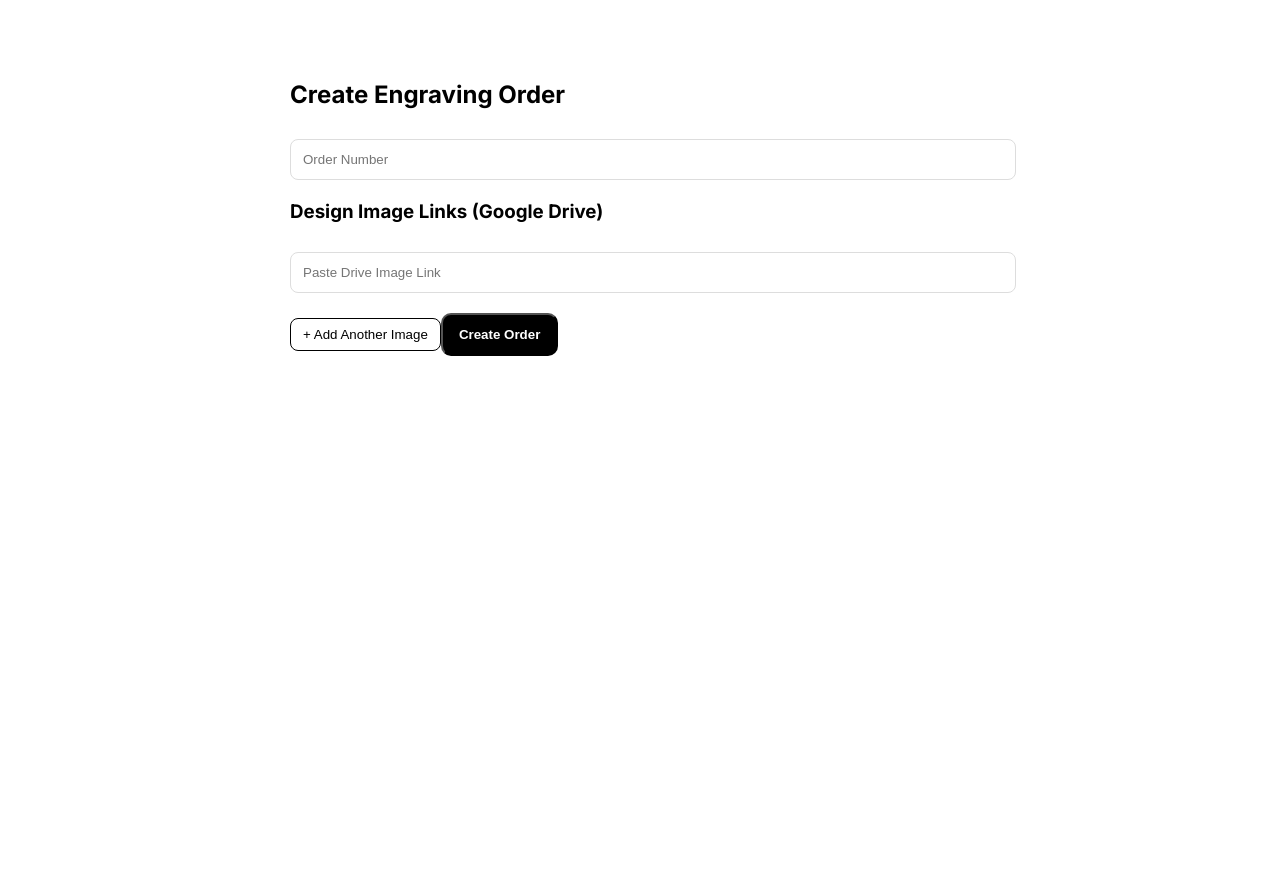
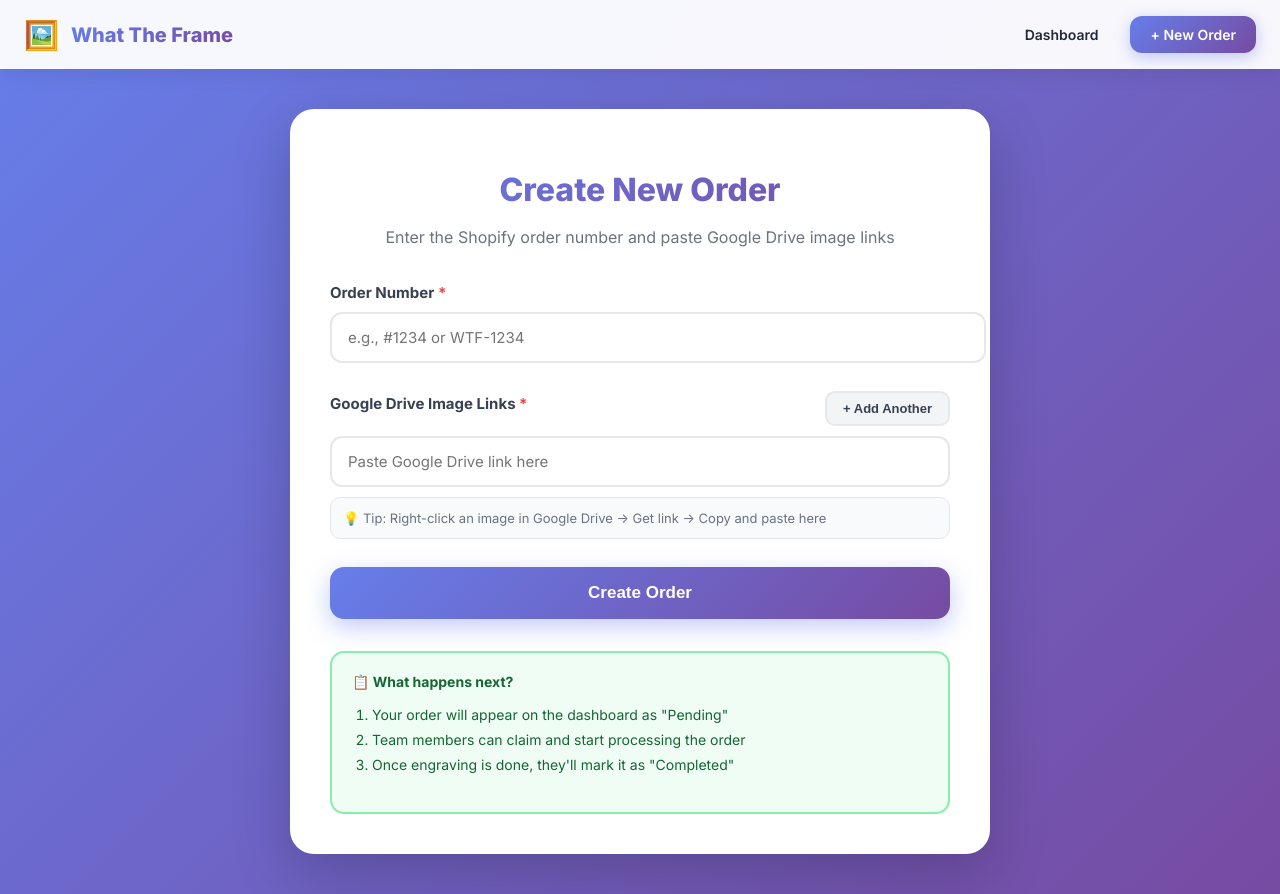
Before and after one commit to thelastgiftteam/engraving-ai-tool, a Next.js app: page /upload in a window 1280 px wide. Before the commit the page ends 800 px from the top, so only its background shows below. Built offline with nearby package versions, Linux system fonts and the light colour scheme.

Commit message:
Update page.js

```diff
--- a/app/upload/page.js
+++ b/app/upload/page.js
@@ -1,122 +1,521 @@
 "use client";
 
 import { useState } from "react";
+import Link from "next/link";
+import { useRouter } from "next/navigation";
 
 export default function UploadPage() {
+  const router = useRouter();
   const [orderId, setOrderId] = useState("");
   const [links, setLinks] = useState([""]);
   const [loading, setLoading] = useState(false);
+  const [error, setError] = useState("");
 
   function addField() {
     setLinks([...links, ""]);
+  }
+
+  function removeField(index) {
+    if (links.length === 1) return; // Keep at least one field
+    const copy = [...links];
+    copy.splice(index, 1);
+    setLinks(copy);
   }
 
   function updateLink(i, value) {
     const copy = [...links];
     copy[i] = value;
     setLinks(copy);
+    setError(""); // Clear error when user types
   }
 
   async function submit() {
-  if (!orderId) {
-    alert("Enter Order Number");
+    setError("");
+
+    // Validation
+    if (!orderId.trim()) {
+      setError("Please enter an order number");
       return;
     }
 
-  const uid = Date.now().toString(); // unique ID
+    const validLinks = links.filter(l => l.trim() !== "");
+    if (validLinks.length === 0) {
+      setError("Please add at least one image link");
+      return;
+    }
 
-  await fetch("/api/orders", {
+    try {
+      setLoading(true);
+
+      const response = await fetch("/api/orders", {
         method: "POST",
         headers: { "Content-Type": "application/json" },
         body: JSON.stringify({
-      uid,
-      orderNumber: orderId,
-      images: links,
-      status: "pending",
-      engraver: null,
+          orderNumber: orderId.trim(),
+          images: validLinks,
         }),
       });
 
-  alert("Order Created!");
+      const data = await response.json();
+
+      if (data.success) {
+        // Success! Navigate to the new order
+        router.push(`/order/${data.order.uid}`);
+      } else {
+        setError(data.error || "Failed to create order");
+        setLoading(false);
       }
-
-
+    } catch (err) {
+      console.error("Error creating order:", err);
+      setError("Network error. Please try again.");
+      setLoading(false);
+    }
+  }
 
   return (
     <main style={styles.wrapper}>
-      <h2 style={styles.title}>Create Engraving Order</h2>
+      {/* Top Navigation */}
+      <nav style={styles.nav}>
+        <div style={styles.navBrand}>
+          <span style={styles.logo}>🖼️</span>
+          <span style={styles.brandText}>What The Frame</span>
+        </div>
 
+        <div style={styles.navRight}>
+          <Link href="/" style={styles.navBtn}>
+            Dashboard
+          </Link>
+
+          <Link href="/upload" style={{...styles.navBtn, ...styles.navBtnActive}}>
+            + New Order
+          </Link>
+        </div>
+      </nav>
+
+      {/* Form Container */}
+      <div style={styles.container}>
+        <div style={styles.formCard}>
+          <div style={styles.header}>
+            <h1 style={styles.title}>Create New Order</h1>
+            <p style={styles.subtitle}>
+              Enter the Shopify order number and paste Google Drive image links
+            </p>
+          </div>
+
+          {error && (
+            <div style={styles.errorBox}>
+              <span style={styles.errorIcon}>⚠️</span>
+              {error}
+            </div>
+          )}
+
+          {/* Order Number Input */}
+          <div style={styles.formGroup}>
+            <label style={styles.label}>
+              Order Number <span style={styles.required}>*</span>
+            </label>
             <input
-        placeholder="Order Number"
+              type="text"
+              placeholder="e.g., #1234 or WTF-1234"
               value={orderId}
-        onChange={(e) => setOrderId(e.target.value)}
+              onChange={(e) => {
+                setOrderId(e.target.value);
+                setError("");
+              }}
               style={styles.input}
+              disabled={loading}
             />
+          </div>
 
-      <h3 style={{ marginTop: 20 }}>Design Image Links (Google Drive)</h3>
+          {/* Image Links Section */}
+          <div style={styles.formGroup}>
+            <div style={styles.labelRow}>
+              <label style={styles.label}>
+                Google Drive Image Links <span style={styles.required}>*</span>
+              </label>
+              <button onClick={addField} style={styles.addBtn} disabled={loading}>
+                + Add Another
+              </button>
+            </div>
 
-      {links.map((l, i) => (
+            <div style={styles.linksList}>
+              {links.map((link, i) => (
+                <div key={i} style={styles.linkRow}>
                   <input
-          key={i}
-          placeholder="Paste Drive Image Link"
-          value={l}
+                    type="url"
+                    placeholder="Paste Google Drive link here"
+                    value={link}
                     onChange={(e) => updateLink(i, e.target.value)}
                     style={styles.input}
+                    disabled={loading}
                   />
+                  {links.length > 1 && (
+                    <button
+                      onClick={() => removeField(i)}
+                      style={styles.removeBtn}
+                      disabled={loading}
+                      title="Remove this link"
+                    >
+                      ×
+                    </button>
+                  )}
+                </div>
               ))}
+            </div>
 
-      <button onClick={addField} style={styles.addBtn}>
-        + Add Another Image
+            <div style={styles.helpText}>
+              💡 Tip: Right-click an image in Google Drive → Get link → Copy and paste here
+            </div>
+          </div>
+
+          {/* Submit Button */}
+          <button
+            onClick={submit}
+            style={{
+              ...styles.submitBtn,
+              ...(loading ? styles.submitBtnLoading : {})
+            }}
+            disabled={loading}
+          >
+            {loading ? (
+              <>
+                <span style={styles.spinner}></span>
+                Creating Order...
+              </>
+            ) : (
+              "Create Order"
+            )}
           </button>
 
-      <button
-        onClick={submit}
-        style={styles.createBtn}
-        disabled={loading}
-      >
-        {loading ? "Creating..." : "Create Order"}
-      </button>
+          {/* Info Box */}
+          <div style={styles.infoBox}>
+            <strong>📋 What happens next?</strong>
+            <ol style={styles.infoList}>
+              <li>Your order will appear on the dashboard as "Pending"</li>
+              <li>Team members can claim and start processing the order</li>
+              <li>Once engraving is done, they'll mark it as "Completed"</li>
+            </ol>
+          </div>
+        </div>
+      </div>
     </main>
   );
 }
 
 const styles = {
   wrapper: {
-    maxWidth: 700,
-    margin: "40px auto",
-    padding: 20,
+    minHeight: "100vh",
+    background: "linear-gradient(135deg, #667eea 0%, #764ba2 100%)",
+    paddingBottom: "40px",
+  },
+
+  // Navigation
+  nav: {
+    background: "rgba(255, 255, 255, 0.95)",
+    backdropFilter: "blur(10px)",
+    padding: "16px 24px",
+    display: "flex",
+    justifyContent: "space-between",
+    alignItems: "center",
+    boxShadow: "0 2px 20px rgba(0,0,0,0.1)",
+    position: "sticky",
+    top: 0,
+    zIndex: 100,
+  },
+
+  navBrand: {
+    display: "flex",
+    alignItems: "center",
+    gap: "12px",
+  },
+
+  logo: {
+    fontSize: "28px",
+  },
+
+  brandText: {
+    fontSize: "20px",
+    fontWeight: "800",
+    background: "linear-gradient(135deg, #667eea 0%, #764ba2 100%)",
+    WebkitBackgroundClip: "text",
+    WebkitTextFillColor: "transparent",
+    backgroundClip: "text",
+  },
+
+  navRight: {
+    display: "flex",
+    gap: "12px",
+    flexWrap: "wrap",
+  },
+
+  navBtn: {
+    padding: "10px 20px",
+    borderRadius: "12px",
+    textDecoration: "none",
+    fontWeight: "600",
+    fontSize: "14px",
+    transition: "all 0.2s",
+    background: "transparent",
+    color: "#1f2937",
+    border: "none",
+    cursor: "pointer",
+  },
+
+  navBtnActive: {
+    background: "linear-gradient(135deg, #667eea 0%, #764ba2 100%)",
+    color: "#fff",
+    boxShadow: "0 4px 15px rgba(102, 126, 234, 0.4)",
+  },
+
+  // Container
+  container: {
+    maxWidth: "700px",
+    margin: "40px auto 0",
+    padding: "0 24px",
+  },
+
+  formCard: {
     background: "#fff",
-    borderRadius: 14,
+    borderRadius: "24px",
+    padding: "40px",
+    boxShadow: "0 20px 60px rgba(0,0,0,0.2)",
+  },
+
+  header: {
+    marginBottom: "32px",
+    textAlign: "center",
   },
 
   title: {
-    marginBottom: 20,
+    fontSize: "32px",
+    fontWeight: "800",
+    color: "#1f2937",
+    marginBottom: "8px",
+    background: "linear-gradient(135deg, #667eea 0%, #764ba2 100%)",
+    WebkitBackgroundClip: "text",
+    WebkitTextFillColor: "transparent",
+    backgroundClip: "text",
+  },
+
+  subtitle: {
+    fontSize: "16px",
+    color: "#6b7280",
+    lineHeight: "1.6",
+  },
+
+  // Error Box
+  errorBox: {
+    background: "#fef2f2",
+    border: "2px solid #fca5a5",
+    borderRadius: "12px",
+    padding: "16px",
+    marginBottom: "24px",
+    color: "#991b1b",
+    fontSize: "14px",
+    fontWeight: "600",
+    display: "flex",
+    alignItems: "center",
+    gap: "12px",
+  },
+
+  errorIcon: {
+    fontSize: "20px",
+  },
+
+  // Form Groups
+  formGroup: {
+    marginBottom: "28px",
+  },
+
+  label: {
+    display: "block",
+    fontSize: "15px",
+    fontWeight: "700",
+    color: "#374151",
+    marginBottom: "10px",
+  },
+
+  required: {
+    color: "#ef4444",
+  },
+
+  labelRow: {
+    display: "flex",
+    justifyContent: "space-between",
+    alignItems: "center",
+    marginBottom: "10px",
   },
 
   input: {
     width: "100%",
-    padding: 12,
-    marginTop: 10,
-    borderRadius: 8,
-    border: "1px solid #ddd",
+    padding: "14px 16px",
+    fontSize: "15px",
+    border: "2px solid #e5e7eb",
+    borderRadius: "12px",
+    transition: "all 0.2s",
+    fontFamily: "inherit",
+    backgroundColor: "#fff",
+  },
+
+  linksList: {
+    display: "flex",
+    flexDirection: "column",
+    gap: "12px",
+  },
+
+  linkRow: {
+    display: "flex",
+    gap: "10px",
+    alignItems: "center",
   },
 
   addBtn: {
-    marginTop: 12,
-    padding: "8px 12px",
-    borderRadius: 8,
-    border: "1px solid #000",
-    background: "#fff",
+    padding: "8px 16px",
+    background: "#f3f4f6",
+    border: "2px solid #e5e7eb",
+    borderRadius: "10px",
+    fontSize: "13px",
+    fontWeight: "700",
+    color: "#374151",
     cursor: "pointer",
+    transition: "all 0.2s",
   },
 
-  createBtn: {
-    marginTop: 20,
-    padding: "12px 16px",
-    background: "#000",
+  removeBtn: {
+    width: "40px",
+    height: "48px",
+    background: "#fee2e2",
+    border: "2px solid #fecaca",
+    borderRadius: "10px",
+    fontSize: "24px",
+    fontWeight: "700",
+    color: "#dc2626",
+    cursor: "pointer",
+    transition: "all 0.2s",
+    flexShrink: 0,
+  },
+
+  helpText: {
+    fontSize: "13px",
+    color: "#6b7280",
+    marginTop: "10px",
+    padding: "12px",
+    background: "#f9fafb",
+    borderRadius: "10px",
+    border: "1px solid #e5e7eb",
+  },
+
+  // Submit Button
+  submitBtn: {
+    width: "100%",
+    padding: "16px 24px",
+    background: "linear-gradient(135deg, #667eea 0%, #764ba2 100%)",
     color: "#fff",
-    borderRadius: 10,
-    fontWeight: 700,
+    border: "none",
+    borderRadius: "14px",
+    fontSize: "17px",
+    fontWeight: "800",
     cursor: "pointer",
+    transition: "all 0.3s",
+    boxShadow: "0 8px 24px rgba(102, 126, 234, 0.4)",
+    display: "flex",
+    alignItems: "center",
+    justifyContent: "center",
+    gap: "10px",
+  },
+
+  submitBtnLoading: {
+    opacity: 0.7,
+    cursor: "not-allowed",
+  },
+
+  spinner: {
+    width: "18px",
+    height: "18px",
+    border: "3px solid rgba(255,255,255,0.3)",
+    borderTop: "3px solid #fff",
+    borderRadius: "50%",
+    animation: "spin 0.8s linear infinite",
+  },
+
+  // Info Box
+  infoBox: {
+    marginTop: "32px",
+    padding: "20px",
+    background: "#f0fdf4",
+    border: "2px solid #86efac",
+    borderRadius: "14px",
+    fontSize: "14px",
+    color: "#166534",
+  },
+
+  infoList: {
+    marginTop: "12px",
+    paddingLeft: "20px",
+    lineHeight: "1.8",
+  },
+
+  // Responsive
+  "@media (max-width: 768px)": {
+    nav: {
+      flexDirection: "column",
+      gap: "16px",
+      padding: "16px",
+    },
+
+    navRight: {
+      width: "100%",
+      justifyContent: "center",
+    },
+
+    formCard: {
+      padding: "24px",
+      borderRadius: "20px",
+    },
+
+    title: {
+      fontSize: "26px",
+    },
+
+    container: {
+      padding: "0 16px",
+    },
   },
 };
+
+// Add CSS animations
+if (typeof document !== "undefined") {
+  const style = document.createElement("style");
+  style.textContent = `
+    @keyframes spin {
+      0% { transform: rotate(0deg); }
+      100% { transform: rotate(360deg); }
+    }
+
+    input:focus {
+      outline: none;
+      border-color: #667eea;
+      box-shadow: 0 0 0 3px rgba(102, 126, 234, 0.1);
+    }
+
+    input:disabled {
+      background: #f9fafb;
+      cursor: not-allowed;
+    }
+
+    button:hover:not(:disabled) {
+      transform: translateY(-2px);
+      box-shadow: 0 6px 20px rgba(0,0,0,0.15);
+    }
+
+    button:active:not(:disabled) {
+      transform: translateY(0);
+    }
+
+    .submitBtn:hover:not(:disabled) {
+      box-shadow: 0 12px 32px rgba(102, 126, 234, 0.5);
+      transform: translateY(-3px);
+    }
+  `;
+  document.head.appendChild(style);
+}
```
Lines whose indentation alone changed are shown as unchanged.
